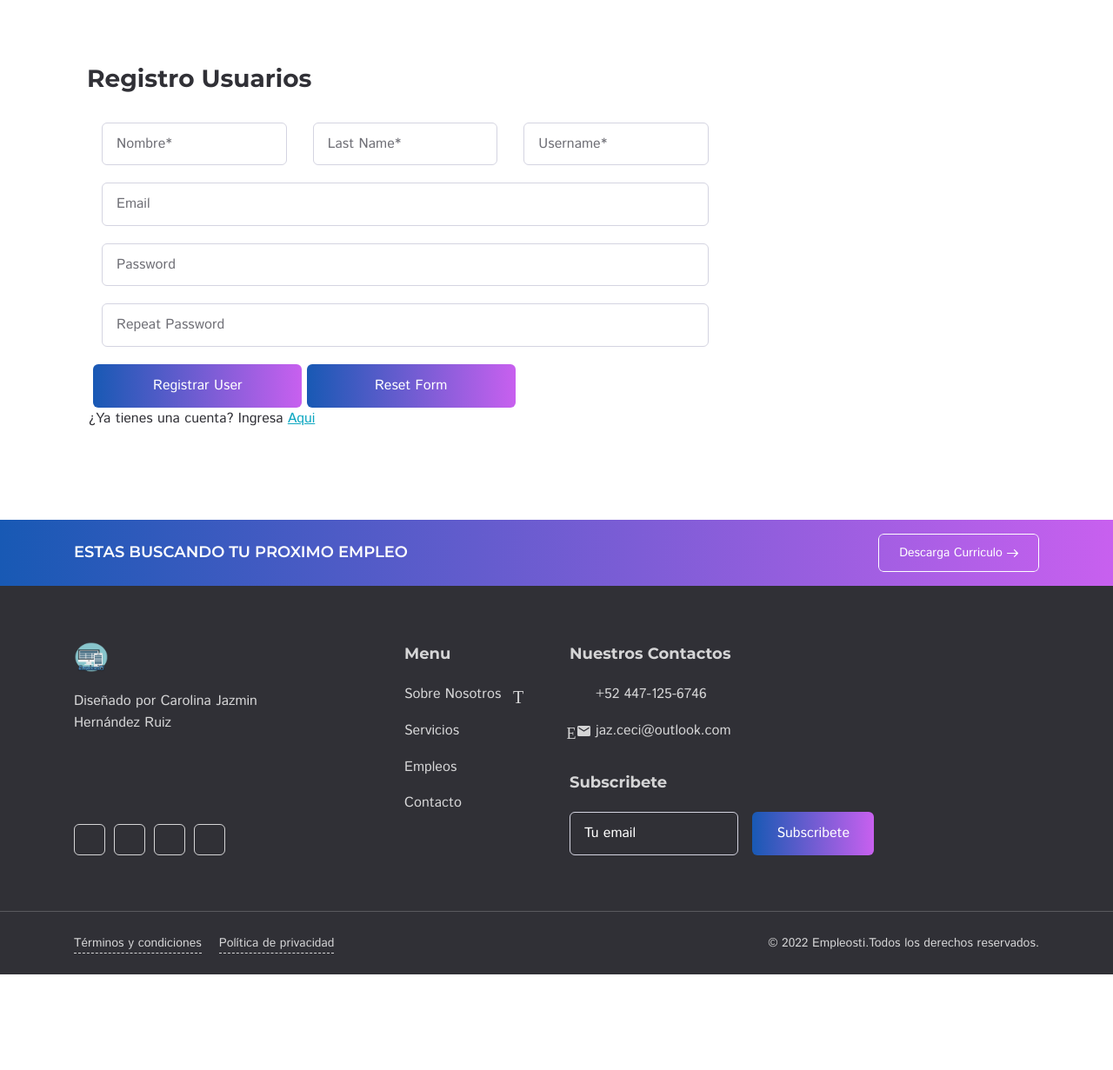
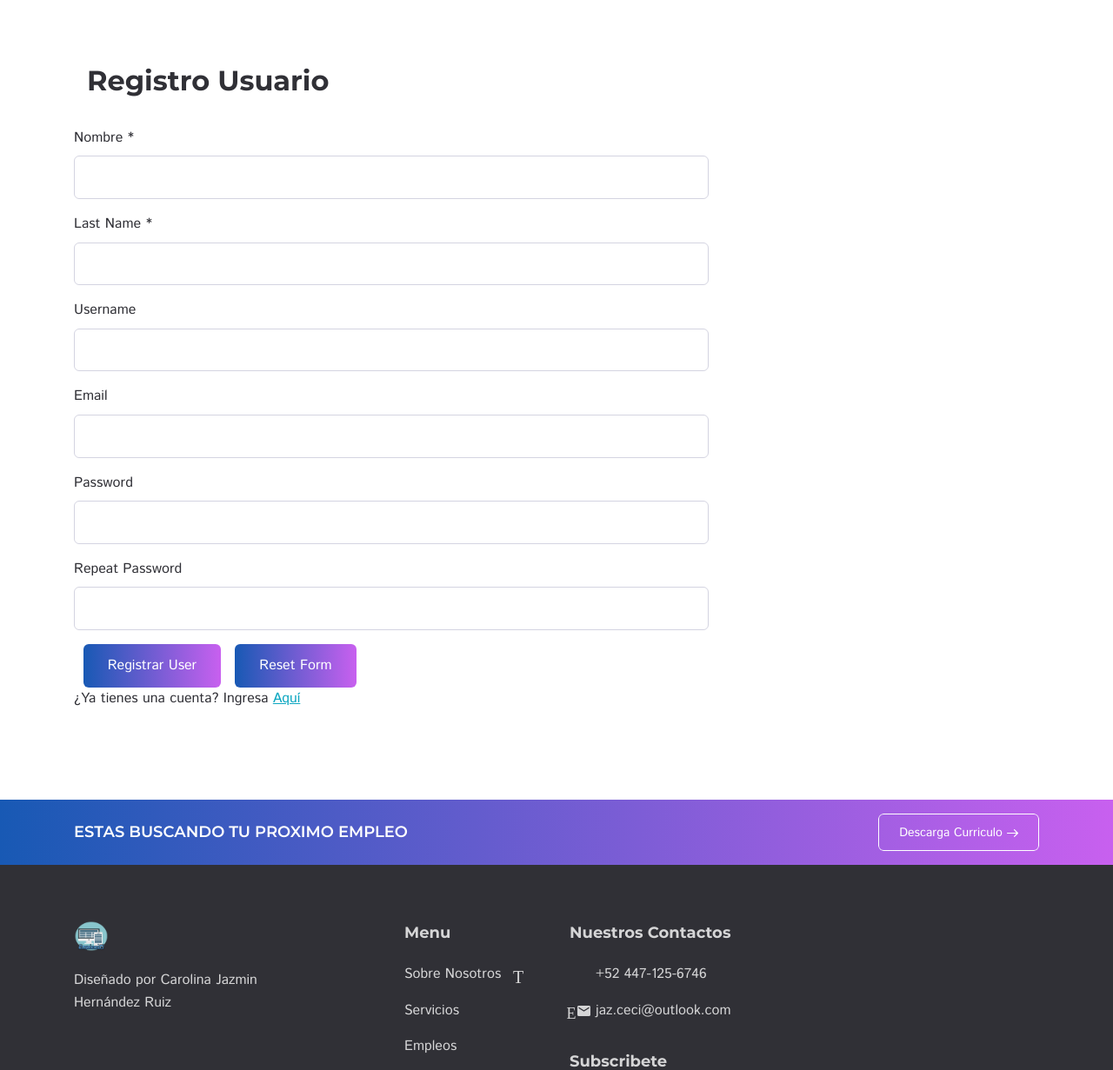
Before and after one commit to CarolinaHernandezRuiz/proyectofinal, a Django app: page /registro/ in a window 1280 px wide. Shown: the part 235-1466 px from the top of the page at 87% size. Before the commit the page ends 1356 px from the top, so only its background shows below. Run offline with Django 4.2, Linux system fonts and the light colour scheme; some libraries are stand-ins or nearby versions.

Commit message:
sexto de Modificacion

```diff
--- a/app_empleosti/admin.py
+++ b/app_empleosti/admin.py
@@ -29,7 +29,7 @@ class Emple_bajoAdmin(admin.ModelAdmin):
 
 class ComentariosAdmin(admin.ModelAdmin):
  list_display =["nombre", "telefono", "email", "comentario"]
- list_editable = ["cometario"]
+ list_editable = ["comentario"]
  list_per_page = 10
 
 admin.site.register(Empleo, EmpleAdmin)
--- a/app_empleosti/static/assets/css/style.css
+++ b/app_empleosti/static/assets/css/style.css
@@ -3374,7 +3374,7 @@ body.mmm-open .mmm {
 .section-desc {
     margin: 1.25rem auto 0 auto;
     max-width: 35rem;
-    color: var(--text-secondary);
+    color: #f5f5f7;
 }
 
 .section-btns {
--- a/app_empleosti/templates/app/logout.html
+++ b/app_empleosti/templates/app/logout.html
@@ -27,6 +27,9 @@
 							<div class="section-heading heading-center">
 								<div class="section-subheading">Logout</div>
 								<h1>Logout Complete</h1>
+							</div>
+							<div class="contect">
+								<p>Has salido de la sesión correctamente.</p>
 							</div>
 							<div class="content">
 								<p>Volver al inicio<a href="{% url 'Inicio' %}">Aqui</a></p>
--- a/app_empleosti/templates/app/registro.html
+++ b/app_empleosti/templates/app/registro.html
@@ -24,8 +24,10 @@
 				<div class="container">
 					<div class="row content-items">
 						<div class="col-xl-8 col-md-7 content-item">
-                            <div class="col-12"><h3>Registro Usuarios</h3></div>
-							<form action="#" method="post" class="contact-form contact-form-padding">
+                            <div class="col-12">
+								<h2 class="center">Registro Usuario</h2>
+							</div>
+                             <form action="#" method="post">
                               {% csrf_token %}
                               {% if form.errors %}
                             <div class="alert alert-danger alert-dismissible" role="alert">
@@ -34,59 +36,43 @@
                                 <strong>{{ value }}</strong>
                                 {% endfor %}
                               </div>
-                                      <button type="button" class="close" data-dismiss="alert" aria-label="Close">
-                                          <span aria-hidden="true">&times:</span>
+                              <button type="button" class="close" data-dismiss="alert" aria-label="Close" >
+                                <span aria-hidden="true">&times;</span>
                               </button>
                             </div>
             {% endif %}
-								<input type="hidden" name="form_subject" value="Contact form">
-								<!-- End hidden Field for send form -->
-								<div class="row gutters-default">
-									<div class="col-xl-4 col-sm-6 col-12">
-										<div class="form-field">
-											<label for="name" class="form-field-label">Nombre<span>*</span></label>
-											<input type="text" class="form-field-input" name="{{ form.first_name.name }}" value="" autocomplete="off" required="required">
+            <div class="one_third first">
+              <label for="name">Nombre <span>*</span></label>
+              <input type="text" name="{{ form.first_name.name }}" id="name" value="" size="22">
             </div>
+            <div class="one_third">
+              <label for="last_name">Last Name <span>*</span></label>
+              <input type="text" name="{{ form.last_name.name}}" id="last_name" value="" size="22">
             </div>
-									<div class="col-xl-4 col-sm-6 col-12">
-										<div class="form-field">
-											<label for="last_name" class="form-field-label">Last Name<span>*</span></label>
-											<input type="text" class="form-field-input mask-phone" name="{{ form.last_name.name }}" value="" autocomplete="off" required="required" id="last_name">
+            <div class="one_third last">
+              <label for="username">Username</label>
+              <input type="text" name="{{ form.username.name }}" id="username" value="" size="22">
             </div>
+            <div class="one_third first">
+              <label for="email">Email</label>
+              <input type="email" name="{{ form.email.name }}" id="email" value="" size="22">
             </div>
-									<div class="col-xl-4 col-12">
-										<div class="form-field">
-											<label for="username" class="form-field-label">Username<span>*</span></label>
-											<input type="text" class="form-field-input" name="{{ form.username.name }}" value="" autocomplete="off" required="required" id="username">
+            <div class="one_third">
+              <label for="password">Password</label>
+              <input type="password" name="{{ form.password1.name }}" id="password" value="" size="22">
             </div>
+            <div class="one_third last">
+              <label for="password2">Repeat Password</label>
+              <input type="password" name="{{ form.password2.name }}" id="password2" value="" size="22">
             </div>
-									<div class="col-12">
-										<div class="form-field">
-											<label for="email" class="form-field-label">Email</label>
-											<input type="email"  class="form-field-input" name="{{ form.email.name }}}" value="" autocomplete="off" required="required" id="email" >
-										</div>
-									</div>
-                                    <div class="col-12">
-										<div class="form-field">
-											<label for="password" class="form-field-label">Password</label>
-											<input type="password"  class="form-field-input" name="{{ form.password1.name }}}" value="" autocomplete="off" required="required" id="password">
-										</div>
-									</div>
-                                    <div class="col-12">
-										<div class="form-field">
-											<label for="password2" class="form-field-label">Repeat Password</label>
-											<input type="password"  class="form-field-input" name="{{ form.password2.name }}}" value="" autocomplete="off" required="required" id="password2">
-										</div>
-									</div>
-									<div class="form-btn">
+            <div class="block clear">
               &nbsp;
-											<input name="submit" type="submit" value="Registrar User" class="btn btn-w240 ripple">
+              <input name="submit" type="submit" value="Registrar User" class="btn btn-w200 ripple">
               &nbsp;
-                                            <input name="reset" type="reset" value="Reset Form" class="btn btn-w240 ripple">
+              <input name="reset" type="reset" value="Reset Form" class="btn btn-w200 ripple">
             </div>
             <div class="block center">
-                                        <p>¿Ya tienes una cuenta? Ingresa <a href="{% url 'login' %}">Aqui</a></p>
-                                    </div>
+              <p>¿Ya tienes una cuenta? Ingresa <a href="{% url 'login' %}"> Aquí </a></p>
             </div>
           </form>
 						</div>
```
Also changed, not shown: app_empleosti/templates/app/login.html (+16 -26 lines), db.sqlite3. Lines whose indentation alone changed are shown as unchanged.
